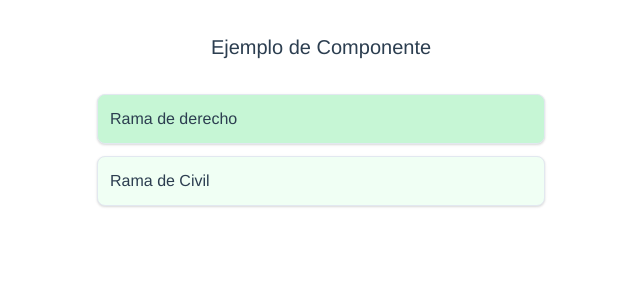
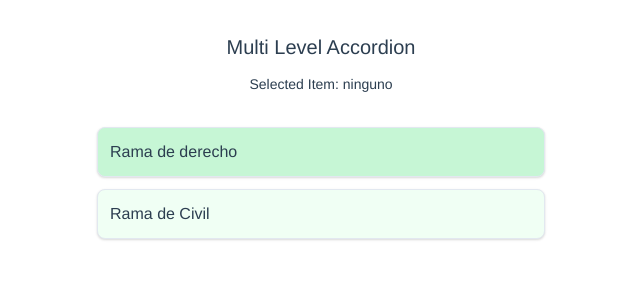
Before and after one commit to stgoddv/vue-multilevel-accordion, a Vue app in the folder example/example-multilevel-accordion/: page /#/ in a window 1280 px wide. Shown: the top 300 px of the page, without its empty margins (319-959 px from the left). Built offline with nearby package versions, Linux system fonts and the light colour scheme.

Commit message:
added animations on hovering leaf items

```diff
--- a/example/example-multilevel-accordion/src/views/Home.vue
+++ b/example/example-multilevel-accordion/src/views/Home.vue
@@ -1,19 +1,23 @@
 <template>
   <div class="home container mx-auto">
 
-    <p class="my-8 text-xl">Ejemplo de Componente</p>
+    <div class="my-8">
+      <p class="text-xl">Multi Level Accordion</p>
+      <p class="mt-3 text-sm">Selected Item: {{ selectedItem || 'ninguno' }}</p>
+    </div>
 
     <deep-accordion
       :data="tree"
-      class="max-w-md mx-auto"
+      class="max-w-md mx-auto select-none"
     >
       <template slot-scope="{ data, interleaved }">
         <div
           class="mb-3 p-3 border rounded-lg shadow cursor-pointer hover:shadow-md hover:bg-green-300"
-          style="transition: box-shadow, background-color 0.2s ease-out;"
+          style="transition: box-shadow, background-color, transform 0.2s ease-out;"
           :class="{ 'bg-green-100':interleaved,
           'bg-green-200':!interleaved,
-          'hover:text-blue-600':data.leaf }"
+          'hover:text-blue-600 move-right':data.leaf }"
+          @click="select(data.text, data.leaf)"
         >
           <p>{{ data.text }}</p>
         </div>
@@ -37,8 +41,20 @@ export default {
   },
   data() {
     return {
+      selectedItem: null,
       tree
     };
+  },
+  methods: {
+    select(text, leaf) {
+      if (leaf) this.selectedItem = text;
+    }
   }
 };
 </script>
+
+<style scoped>
+.move-right:hover {
+  transform: translateX(10px);
+}
+</style>
--- a/example/example-multilevel-accordion/src/views/dummydata.js
+++ b/example/example-multilevel-accordion/src/views/dummydata.js
@@ -17,7 +17,11 @@ const tree = {
             },
             {
               text: "Unidad 3",
-              leaf: true
+              leaf: false,
+              children: [{
+                text: "Apartado 1",
+                leaf: true
+              }]
             }
           ]
         },
@@ -52,7 +56,7 @@ const tree = {
           },
           {
             text: "Unidad 3",
-            leaf: true
+            leaf: true,
           }
         ]
       }]
```
